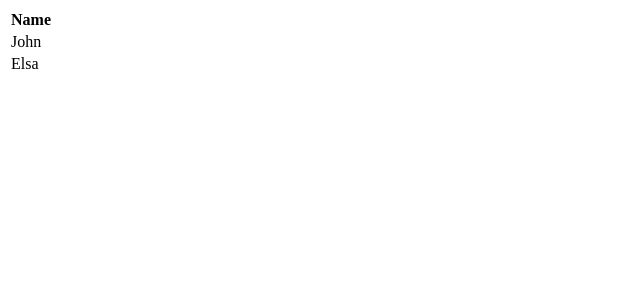
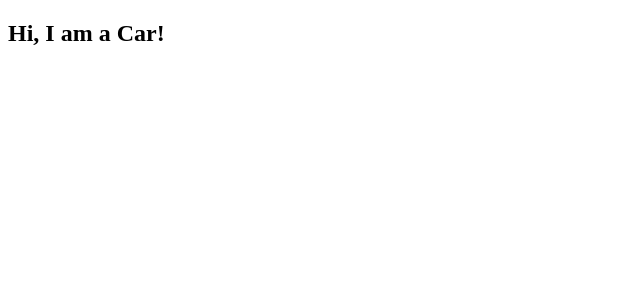
Before and after one commit to ahmederrami/pages, a React (Create React App) app: page / in a window 1280 px wide. Shown: the top 300 px of the page, without its empty margins (0-640 px from the left). Built offline with nearby package versions, Linux system fonts and the light colour scheme.

Commit message:
basic code

```diff
--- a/src/index.js
+++ b/src/index.js
@@ -1,20 +1,9 @@
 import React from 'react';
 import ReactDOM from 'react-dom/client';
 
-const myelement = (
-  <table>
-    <tr>
-      <th>Name</th>
-    </tr>
-    <tr>
-      <td>John</td>
-    </tr>
-    <tr>
-      <td>Elsa</td>
-    </tr>
-  </table>
-);
+function Car() {
+  return <h2>Hi, I am a Car!</h2>;
+}
 
-const container = document.getElementById('root');
-const root = ReactDOM.createRoot(container);
-root.render(myelement);
+const root = ReactDOM.createRoot(document.getElementById('root'));
+root.render(<Car />);
```
Also changed, not shown: 5 other files (tests, documents, lock files or other folders).
